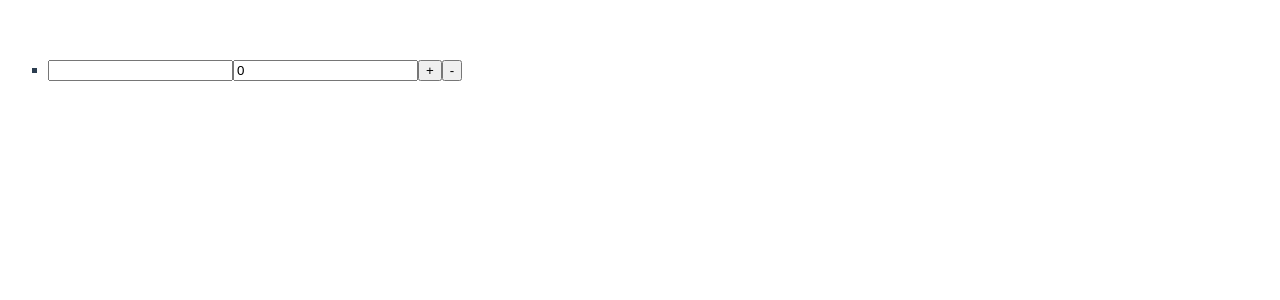
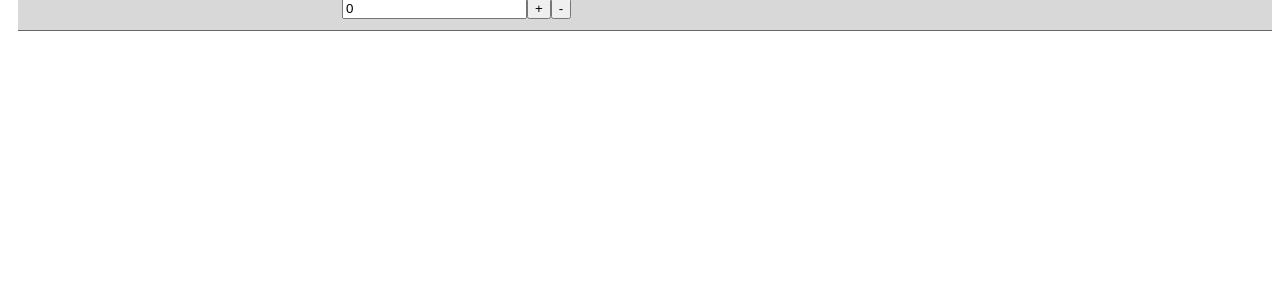
Before and after one commit to EndoHizumi/instant-list, a Vue app: page / in a window 1280 px wide. Shown: the top 300 px of the page. Built offline with nearby package versions, Linux system fonts and the light colour scheme.

Commit message:
append to dark mode.

```diff
--- a/src/App.vue
+++ b/src/App.vue
@@ -53,16 +53,68 @@ export default {
 </script>
 
 <style>
+@media (prefers-color-scheme: dark) {
+  body {
+    background-color: #202020;
+    color: #736be2;
+  }
+  li {
+    background-color: #202020
+  }
+  input[type="text"] {
+    color: white;
+  }
+
+}
+
+@media (prefers-color-scheme: light) {
+  li {
+    background-color: #d8d8d8;
+  }
+}
+
+body {
+  margin-top: -20px;
+}
+.header {
+  margin-top: - 1.5rem;
+  margin-right: - 1.5rem;
+  margin-left: - 1.5rem;
+  margin-bottom: 0px;
+  padding:  .75rem;
+  padding-bottom: 0px;
+  font-size: 1.5rem;
+  text-align: left;
+  text-transform: uppercase;
+}
 #app {
   font-family: Avenir, Helvetica, Arial, sans-serif;
   -webkit-font-smoothing: antialiased;
   -moz-osx-font-smoothing: grayscale;
   text-align: center;
-  color: #2c3e50;
-  margin-top: 60px;
+  margin-top: 0px;
+  height: 500px;
+}
+ul{
+  padding-left: 10px;
+  margin-left: 0;
+  margin-top: 0;
+  list-style: none;
+  counter-reset: counter;
 }
 li{
-  list-style: square;
+  list-style: none;
   text-align: left;
+  margin: 0px;
+  padding: 10px;
+  border-bottom: 1px solid #666;
+}
+input[type="text"] {
+  font-size: 1.5rem;
+  border: 0px;
+  background-color: inherit;
+}
+input:focus {
+   outline:transparent 1px none;
 }
 </style>
```
